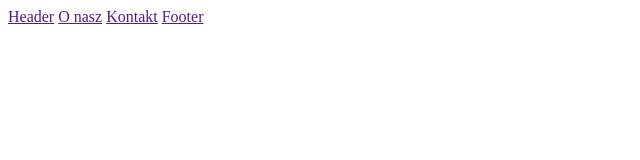
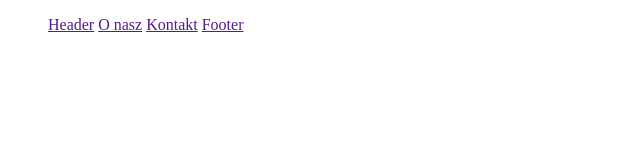
Before and after one commit to WojdaS/zadanie9, a plain HTML site: page index.html in a window 1280 px wide. Shown: the whole page, without its empty margins (0-640 px from the left). Drawn offline with Linux system fonts and the light colour scheme.

Commit message:
zadanie9

```diff
--- a/index.html
+++ b/index.html
@@ -1,17 +1,28 @@
 <!DOCTYPE html>
 <html lang="pl">
+
 <head>
     <meta charset="UTF-8">
-    <title>Document</title>
+    <title>Zadanie 9</title>
+    <style>
+        li {
+            display: inline-block;
+        }
+
+    </style>
 </head>
 
 <body>
+
     <nav>
-        <a href="">Header</a>
-        <a href="">O nasz</a>
-        <a href="">Kontakt</a>
-        <a href="">Footer</a>
+        <ul>
+            <li><a href="">Header</a></li>
+            <li><a href="">O nasz</a></li>
+            <li><a href="">Kontakt</a></li>
+            <li><a href="">Footer</a></li>
+        </ul>
     </nav>
+
     <header id="main">
 
     </header>
@@ -26,4 +37,5 @@
 
     <footer id="footer"></footer>
 </body>
+
 </html>
```
